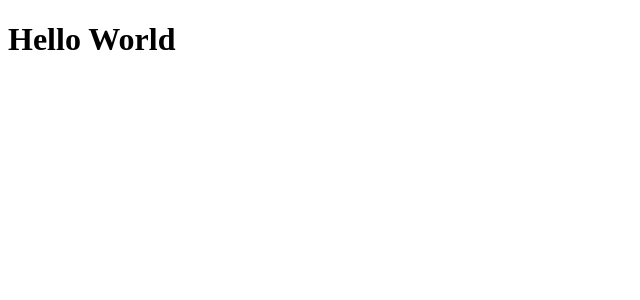
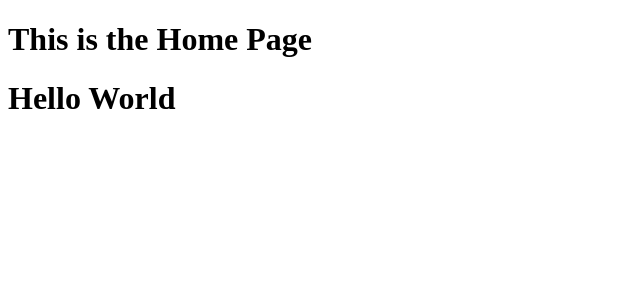
Before and after one commit to austinbhan/event-tracker, a React app: page / in a window 1280 px wide. Shown: the top 300 px of the page, without its empty margins (0-640 px from the left). Built offline with nearby package versions, Linux system fonts and the light colour scheme.

Commit message:
Created but must link css

```diff
--- /dev/null
+++ b/src/app.css
@@ -0,0 +1,3 @@
+.App {
+    color: red;
+}
--- a/src/app.jsx
+++ b/src/app.jsx
@@ -2,10 +2,16 @@
   BrowserRouter as Router,
 } from 'react-router-dom';
 
+import './app.css';
+
+
 export default function App() {
   return(
-    <Router>
-      <h1>Hello World</h1>
-    </Router>
+    <div className="App">
+      <h1>This is the Home Page</h1>
+      <Router>
+        <h1>Hello World</h1>
+      </Router>
+    </div>
   );
 }
```
